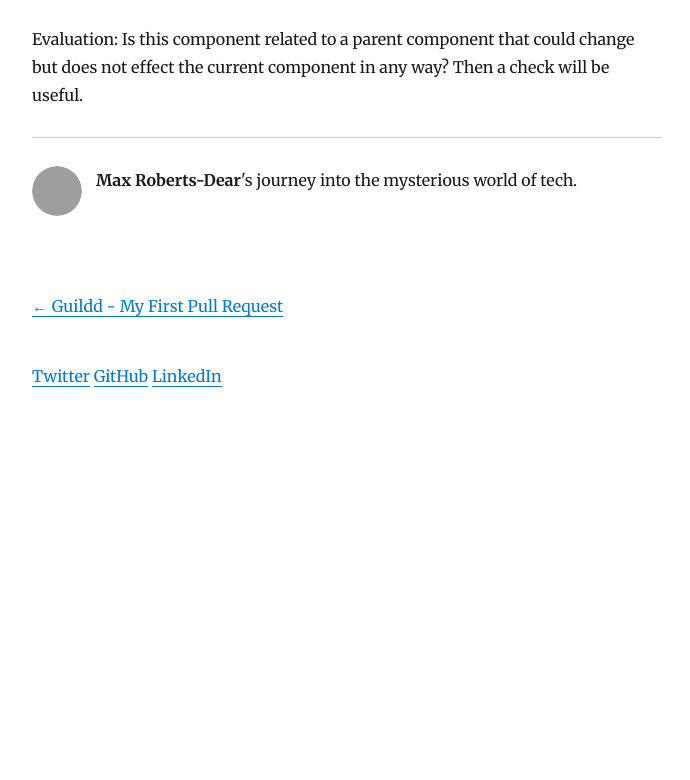
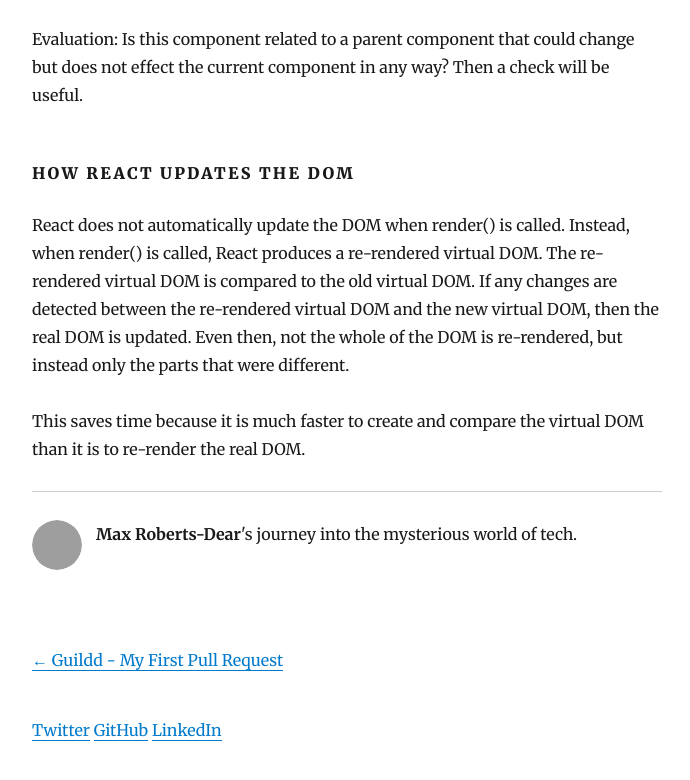
Before and after one commit to MaxRobertsDear/blog, a Gatsby site: page /React-Mastery/ in a window 1280 px wide. Shown: the part 3754-4534 px from the top of the page, without its empty margins (293-983 px from the left). Before the commit the page ends 4186 px from the top, so only its background shows below. Built offline with nearby package versions, Linux system fonts and the light colour scheme; Gatsby itself is replaced by a stand-in of ours; some packages are replaced by stand-ins of ours; grey boxes are pictures that could not be loaded.

Commit message:
How React updates the DOM

```diff
--- a/content/blog/React-Mastery/index.md
+++ b/content/blog/React-Mastery/index.md
@@ -86,3 +86,9 @@ Not always. Somme components will nearly always update when their parent updates
 
 Evaluation:
 Is this component related to a parent component that could change but does not effect the current component in any way? Then a check will be useful.
+
+#### How React updates the DOM
+
+React does not automatically update the DOM when render() is called. Instead, when render() is called, React produces a re-rendered virtual DOM. The re-rendered virtual DOM is compared to the old virtual DOM. If any changes are detected between the re-rendered virtual DOM and the new virtual DOM, then the real DOM is updated. Even then, not the whole of the DOM is re-rendered, but instead only the parts that were different.
+
+This saves time because it is much faster to create and compare the virtual DOM than it is to re-render the real DOM.
```
